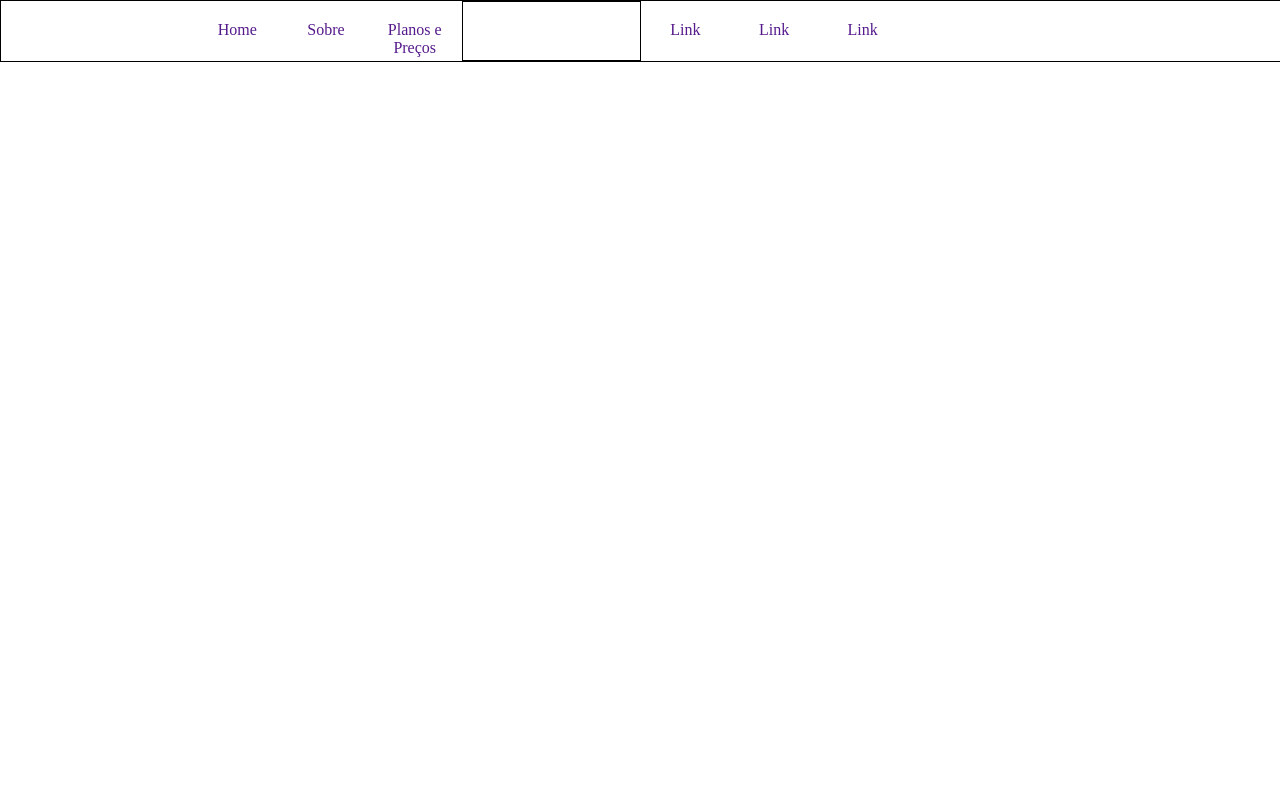
After one commit to brunosilv96/Pizza-Baue, a PHP site: page /nav.html in a window 1280 px wide. The commit adds this page. Run offline with PHP 8.4, Linux system fonts and the light colour scheme.

Commit message:
Arrumando usuario.html e menus

```diff
--- a/Site/css/principal.css
+++ b/Site/css/principal.css
@@ -162,7 +162,7 @@ section{
 
 iframe{
     width: 90%;
-    height: 500px;
+    height: 550px;
     margin: auto;
     margin-top: 20px;
     border: 1px solid black;
--- /dev/null
+++ b/Site/nav.css
@@ -0,0 +1,66 @@
+*{
+    margin: 0px;
+    padding: 0px;
+}
+
+.navbar{
+    width: 100%;
+    height: 60px;
+    border: 1px solid black;
+    text-align: center;
+}
+
+.nav-int{
+    width: 70%;
+    height: 60px;
+    margin: auto;
+}
+
+.box-ul1{
+    width: 30%;
+    height: 60px;
+    float: left;
+}
+
+.ul1{
+    width: 100%;
+    height: 60px;
+    float: left;
+}
+
+.logo{
+    width: 20%;
+    height: 60px;
+    float: left;
+    border: 1px solid black;
+    box-sizing: border-box;
+}
+
+.box-ul2{
+    width: 30%;
+    height: 60px;
+    float: left;
+}
+
+.ul2{
+    width: 100%;
+    height: 60px;
+    float: left;
+}
+
+li{
+    width: 33%;
+    height: 50px;
+    list-style: none;
+    float: left;
+    padding-top: 20px;
+    box-sizing: border-box;
+}
+
+li:hover{
+    border-bottom: 1px solid black;
+}
+
+a{
+    text-decoration: none;
+}
--- /dev/null
+++ b/Site/nav.html
@@ -0,0 +1,30 @@
+<html>
+    <head>
+        <meta charset="utf-8">
+
+        <link rel="stylesheet" href="nav.css">
+    </head>
+    <body>
+        <nav class="navbar">
+            <div class="nav-int">
+                <div class="box-ul1">
+                    <ul class="ul1">
+                        <li><a href="">Home</a></li>
+                        <li><a href="">Sobre</a></li>
+                        <li><a href="">Planos e Preços</a></li>
+                    </ul>
+                </div>
+                <div class="logo">
+                    <!-- Imagem de Logotipo -->
+                </div>
+                <div class="box-ul2">
+                    <ul class="ul2">
+                        <li><a href="">Link</a></li>
+                        <li><a href="">Link</a></li>
+                        <li><a href="">Link</a></li>
+                    </ul>
+                </div>
+            </div>
+        </nav>
+    </body>
+</html>
```
Also changed, not shown: Site/css/if_global.css (added, +20 -0 lines), Site/css/if_pedidos.css (added, +23 -0 lines), Site/princ_pedidos.html (added, +26 -0 lines), Site/principal.html (+3 -4 lines).
